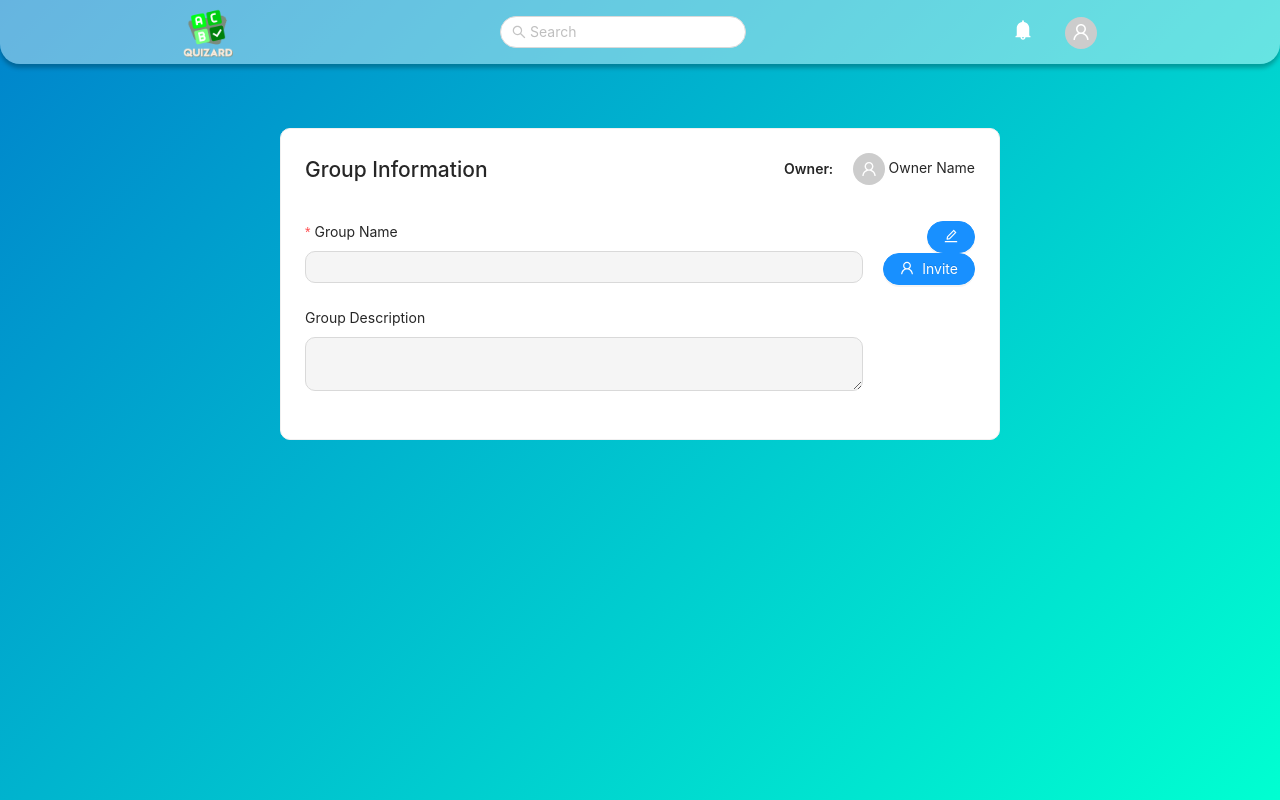
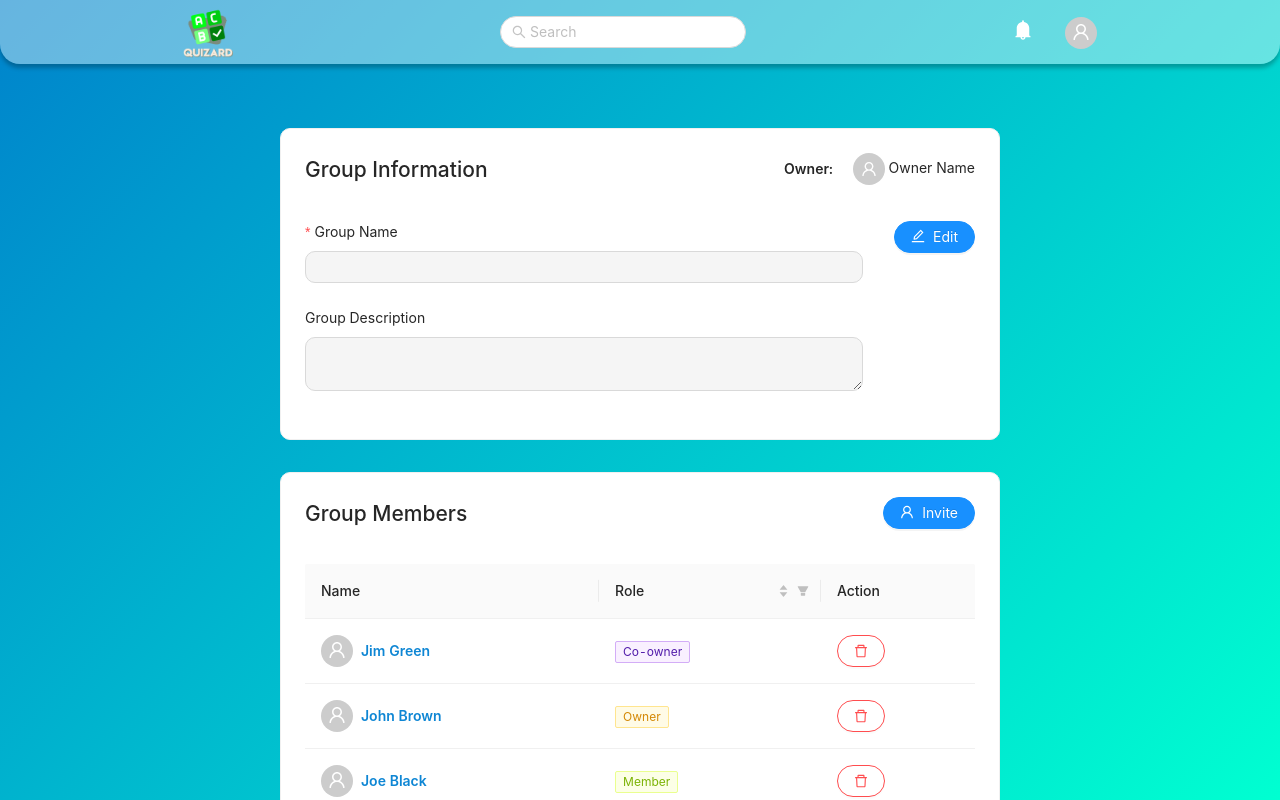
Before and after one commit to becamegod/quizard, a React (Create React App) app: page /groups/1 in a window 1280 px wide. Shown: the top 800 px of the page. Built offline with nearby package versions, Linux system fonts and the light colour scheme.

Commit message:
update GroupMemberCard

```diff
--- a/src/components/GroupInfoCard/index.jsx
+++ b/src/components/GroupInfoCard/index.jsx
@@ -20,9 +20,6 @@ import {
 export default function GroupInfoCard() {
   const [editMode, setEditMode] = useState(false);
   const [busy, setBusy] = useState(false);
-  const onInvite = () => {
-    console.log("invite");
-  };
   const enableEdit = () => {
     console.log("edit");
     setEditMode(!editMode);
@@ -108,7 +105,11 @@ export default function GroupInfoCard() {
                 </Form.Item>
               </Col>
               <Col hidden={!editMode}>
-                <Button type="danger" shape="round" onClick={enableEdit}>
+                <Button
+                  type="danger"
+                  shape="round"
+                  onClick={() => enableEdit()}
+                >
                   Cancel
                 </Button>
               </Col>
@@ -116,20 +117,15 @@ export default function GroupInfoCard() {
           </Form>
         </Col>
         <Col span={4} hidden={editMode}>
-          <Row justify="end" gutter={[8, 0]}>
-            <Col>
-              <Button type="primary" shape="round" onClick={enableEdit}>
-                <EditOutlined />
-              </Button>
-            </Col>
+          <Row justify="end">
             <Col>
               <Button
                 type="primary"
                 shape="round"
-                onClick={onInvite}
-                icon={<UserOutlined />}
+                onClick={() => enableEdit()}
+                icon={<EditOutlined />}
               >
-                Invite
+                Edit
               </Button>
             </Col>
           </Row>
--- a/src/components/GroupMemberCard/index.jsx
+++ b/src/components/GroupMemberCard/index.jsx
@@ -0,0 +1,230 @@
+import React from "react";
+import {
+  Row,
+  // Space,
+  Table,
+  Tag,
+  Avatar,
+  Button,
+  Col,
+  Typography,
+  Card
+} from "antd";
+import { UserOutlined, DeleteOutlined } from "@ant-design/icons";
+
+export default function GroupMemberCard() {
+  const removeUser = (record) => {
+    console.log("remove user", record);
+  };
+  const invite = () => {
+    console.log("invite");
+  };
+  const priority = {
+    owner: 1,
+    "co-owner": 2,
+    member: 3
+  };
+
+  const columns = [
+    {
+      title: "Name",
+      dataIndex: "name",
+      key: "name",
+      render: (text) => (
+        <Row align="middle" gutter={[8, 0]}>
+          <Col>
+            <Avatar size="24" src="" icon={<UserOutlined />} />
+          </Col>
+          <Col>
+            <Typography.Text strong style={{ color: "#0E86D4" }}>
+              {text}
+            </Typography.Text>
+          </Col>
+        </Row>
+      )
+    },
+    {
+      title: "Role",
+      key: "role",
+      dataIndex: "role",
+      render: (_, { role }) => {
+        let color = "gold";
+        if (role === "co-owner") color = "purple";
+        if (role === "member") color = "lime";
+        return (
+          <Tag color={color} key={role}>
+            {role.charAt(0).toUpperCase() + role.slice(1)}
+          </Tag>
+        );
+      },
+      sorter: (a, b) => priority[a.role] - priority[b.role],
+      filters: [
+        {
+          text: "Owner",
+          value: "owner"
+        },
+        {
+          text: "Co-owner",
+          value: "co-owner"
+        },
+        {
+          text: "Member",
+          value: "member"
+        }
+      ],
+      onFilter: (value, record) => record.role.indexOf(value) === 0
+    },
+    {
+      title: "Action",
+      key: "action",
+      render: (_, record) => (
+        <Button danger shape="round" onClick={() => removeUser(record)}>
+          <DeleteOutlined />
+        </Button>
+      )
+    }
+  ];
+
+  const data = [
+    {
+      key: "2",
+      name: "Jim Green",
+      role: "co-owner"
+    },
+    {
+      key: "1",
+      name: "John Brown",
+      role: "owner"
+    },
+    {
+      key: "3",
+      name: "Joe Black",
+      role: "member"
+    },
+    {
+      key: "4",
+      name: "Joe Black",
+      role: "member"
+    },
+    {
+      key: "5",
+      name: "Joe Black",
+      role: "member"
+    },
+    {
+      key: "6",
+      name: "Joe Black",
+      role: "member"
+    },
+    {
+      key: "7",
+      name: "Joe Black",
+      role: "member"
+    },
+    {
+      key: "8",
+      name: "Joe Black",
+      role: "member"
+    },
+    {
+      key: "9",
+      name: "Joe Black",
+      role: "member"
+    },
+    {
+      key: "10",
+      name: "Joe Black",
+      role: "member"
+    },
+    {
+      key: "11",
+      name: "Joe Black",
+      role: "member"
+    },
+    {
+      key: "12",
+      name: "Joe Black",
+      role: "member"
+    },
+    {
+      key: "13",
+      name: "Joe Black",
+      role: "member"
+    },
+    {
+      key: "14",
+      name: "Joe Black",
+      role: "member"
+    },
+    {
+      key: "16",
+      name: "Joe Black",
+      role: "member"
+    },
+    {
+      key: "17",
+      name: "Joe Black",
+      role: "member"
+    },
+    {
+      key: "18",
+      name: "Joe Black",
+      role: "member"
+    },
+    {
+      key: "19",
+      name: "Joe Black",
+      role: "member"
+    },
+    {
+      key: "20",
+      name: "Joe Black",
+      role: "member"
+    },
+    {
+      key: "21",
+      name: "Joe Black",
+      role: "member"
+    },
+    {
+      key: "22",
+      name: "Joe Black",
+      role: "member"
+    }
+  ];
+
+  return (
+    <Card className="round">
+      <Row style={{ marginBottom: "24px" }}>
+        <Col span={12}>
+          <Row justify="start">
+            <h1>Group Members</h1>
+          </Row>
+        </Col>
+        <Col span={12}>
+          <Row justify="end" align="middle" gutter={[20, 0]}>
+            <Col>
+              <Button
+                type="primary"
+                shape="round"
+                icon={<UserOutlined />}
+                onClick={() => invite()}
+              >
+                Invite
+              </Button>
+            </Col>
+          </Row>
+        </Col>
+      </Row>
+      <Row justify="center">
+        <Col span={24}>
+          <Table
+            dataSource={data}
+            columns={columns}
+            pagination={{ pageSize: 10 }}
+          />
+        </Col>
+      </Row>
+    </Card>
+  );
+}
--- a/src/pages/GroupDetailPage.jsx
+++ b/src/pages/GroupDetailPage.jsx
@@ -1,8 +1,9 @@
 import { React, useEffect } from "react";
 import { useParams } from "react-router-dom";
-import { Row, Col } from "antd";
+import { Row, Col, Space } from "antd";
 import GroupInfoCard from "../components/GroupInfoCard";
 import DashboardLayout from "../components/DashboardLayout";
+import GroupMemberCard from "../components/GroupMemberCard";
 
 export default function GroupDetailPage() {
   const { groupId } = useParams();
@@ -13,7 +14,10 @@ export default function GroupDetailPage() {
     <DashboardLayout>
       <Row justify="center">
         <Col span={18}>
-          <GroupInfoCard />
+          <Space direction="vertical" size={32} style={{ width: "100%" }}>
+            <GroupInfoCard />
+            <GroupMemberCard />
+          </Space>
         </Col>
       </Row>
     </DashboardLayout>
```
